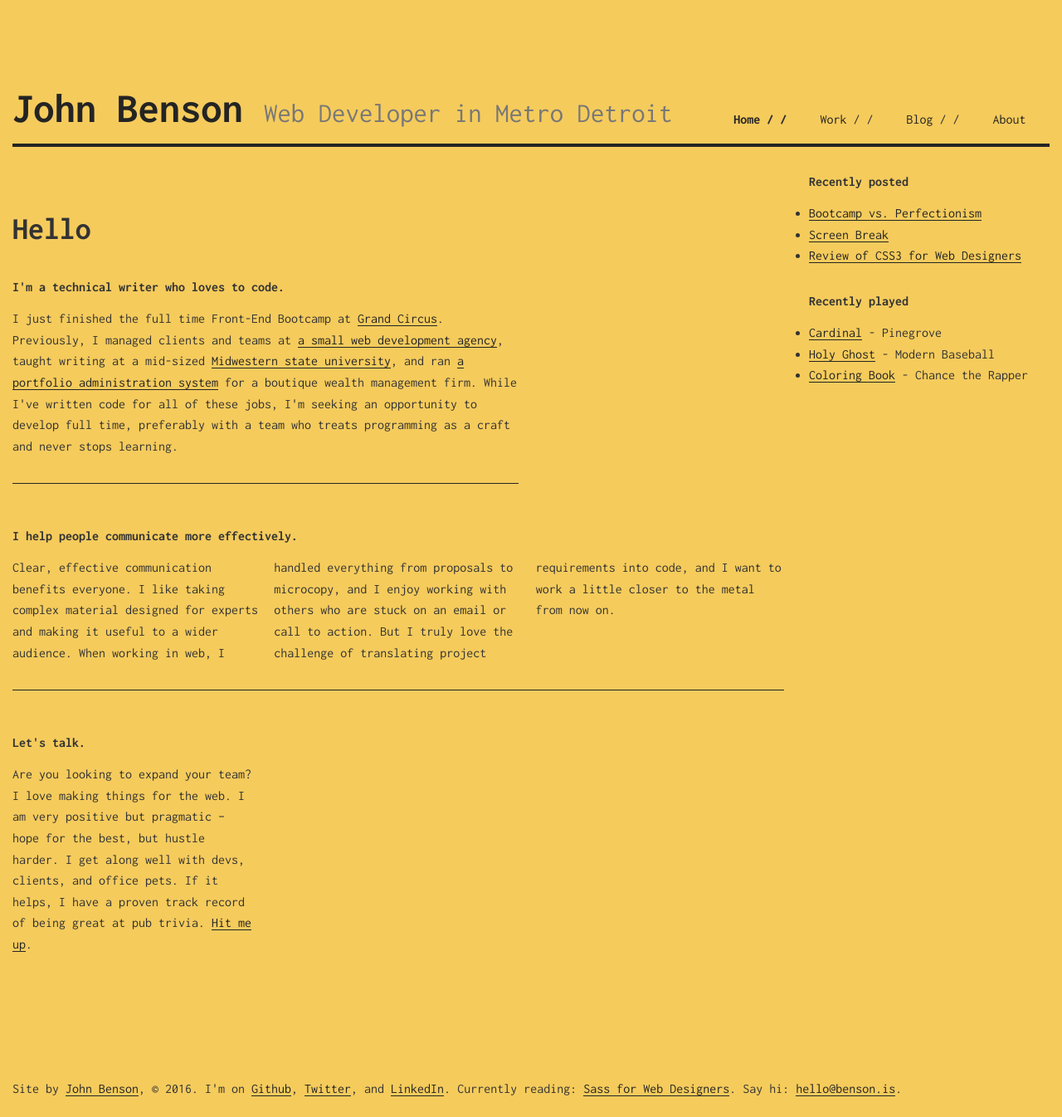
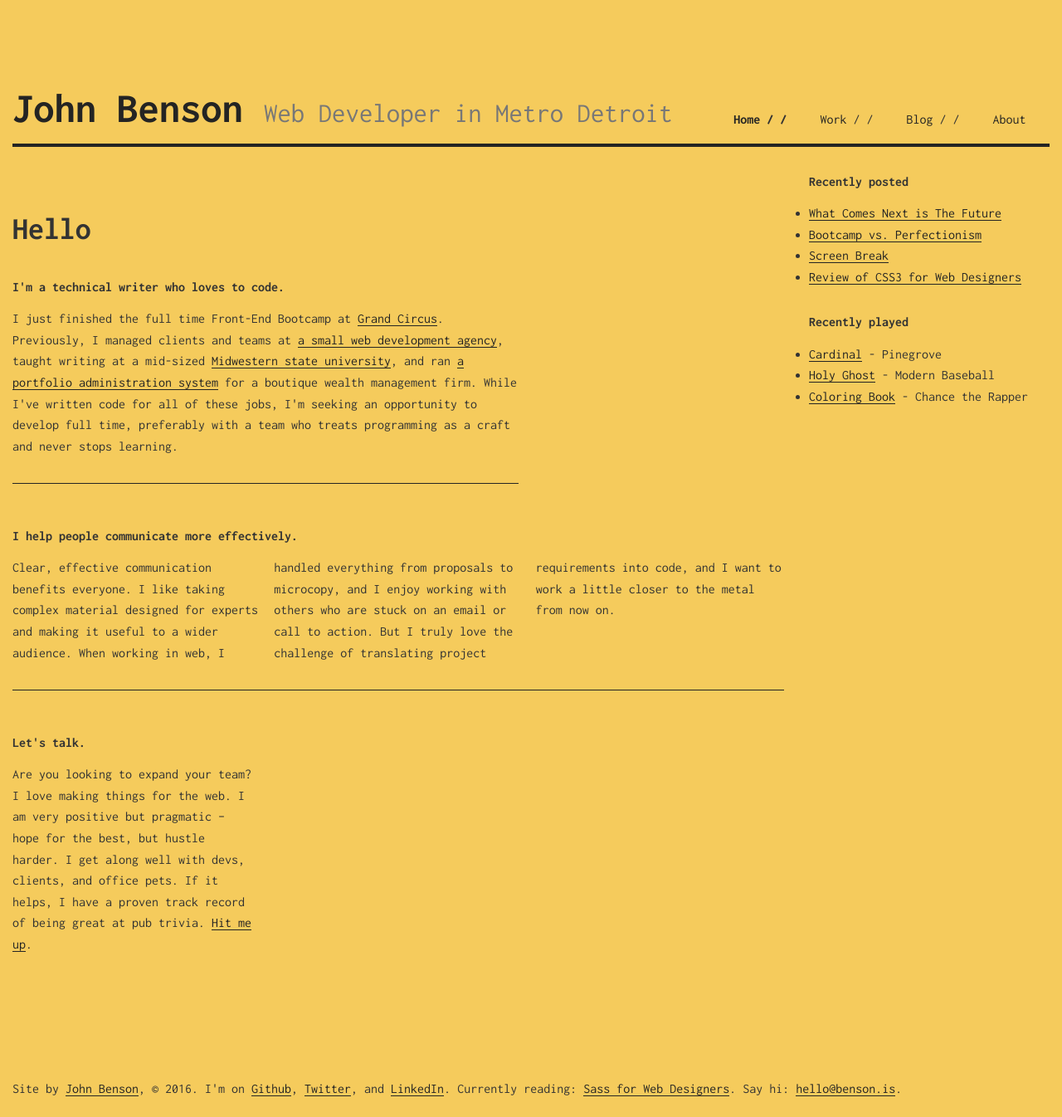
Before and after one commit to johnbenson/johnbenson.github.io, a Jekyll site: the page built from index.html, in a window 1280 px wide. Shown: the whole page at 83% size. Built offline with Jekyll 4.4.1, drawn with Linux system fonts in a browser that asks for light colours; nearby versions of some CDN libraries.

Commit message:
linked up new post

```diff
--- a/index.html
+++ b/index.html
@@ -59,6 +59,7 @@
         <div class="col-md-3 recently">
           <h5>Recently posted</h5>
           <ul>
+            <li><a href="blogging/what-comes-next-is-the-future-review/">What Comes Next is The Future</a></li>
             <li><a href="blogging/bootcamp-vs-perfectionism/">Bootcamp vs. Perfectionism</a></li>
             <li><a href="blogging/futura-lsc/">Screen Break</a></li>
             <li><a href="blogging/css3-book-review/">Review of CSS3 for Web Designers</a></li>
```
